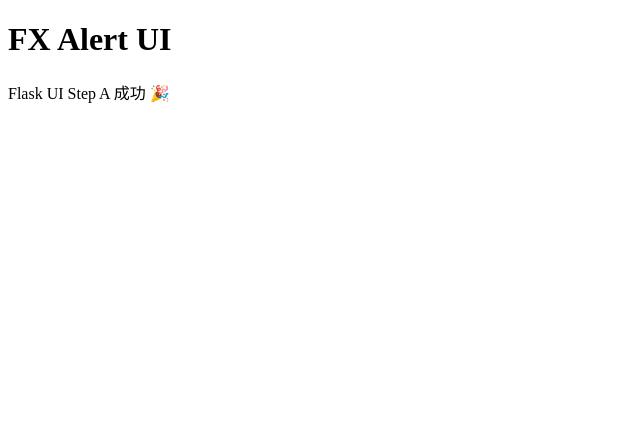
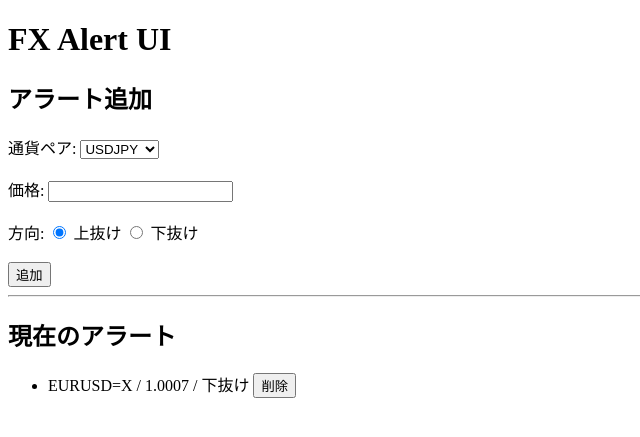
Before and after one commit to Yuu-yan12/fx-discord-alert, a Flask app: page / in a window 1280 px wide. Shown: the top 437 px of the page, without its empty margins (0-640 px from the left). Run offline with Flask 3, Linux system fonts and the light colour scheme.

Commit message:
Add delete alert feature

```diff
--- /dev/null
+++ b/alerts.json
@@ -0,0 +1,8 @@
+[
+  {
+    "id": "3494cd7c-2393-44df-b420-9eb49dc75545",
+    "ticker": "EURUSD=X",
+    "price": 1.0007,
+    "direction": "break_below"
+  }
+]
--- a/app.py
+++ b/app.py
@@ -1,10 +1,44 @@
-from flask import Flask, render_template
+from flask import Flask, render_template, request, redirect, url_for
+import json, uuid
 
 app = Flask(__name__)
+ALERTS_FILE = "alerts.json"
 
-@app.route("/")
+def load_alerts():
+    try:
+        with open(ALERTS_FILE, "r", encoding="utf-8") as f:
+            return json.load(f)
+    except FileNotFoundError:
+        return []
+
+def save_alerts(alerts):
+    with open(ALERTS_FILE, "w", encoding="utf-8") as f:
+        json.dump(alerts, f, ensure_ascii=False, indent=2)
+
+@app.route("/", methods=["GET"])
 def index():
-    return render_template("index.html")
+    alerts = load_alerts()
+    return render_template("index.html", alerts=alerts)
+
+@app.route("/add", methods=["POST"])
+def add_alert():
+    alerts = load_alerts()
+    alerts.append({
+        "id": str(uuid.uuid4()),
+        "ticker": request.form["ticker"],
+        "price": float(request.form["price"]),
+        "direction": request.form["direction"]
+    })
+    save_alerts(alerts)
+    return redirect(url_for("index"))
+
+# ★ 追加：削除
+@app.route("/delete/<alert_id>", methods=["POST"])
+def delete_alert(alert_id):
+    alerts = load_alerts()
+    alerts = [a for a in alerts if a["id"] != alert_id]
+    save_alerts(alerts)
+    return redirect(url_for("index"))
 
 if __name__ == "__main__":
     app.run(debug=True)
--- a/templates/index.html
+++ b/templates/index.html
@@ -7,7 +7,53 @@
   <title>FX Alert UI</title>
 </head>
 <body>
-    <h1>FX Alert UI</h1>
-    <p>Flask UI Step A 成功 🎉</p>
+  <h1>FX Alert UI</h1>
+
+  <h2>アラート追加</h2>
+  <form method="POST" action="/add">
+    <label>
+      通貨ペア:
+      <select name="ticker" required>
+        <option value="USDJPY=X">USDJPY</option>
+        <option value="EURUSD=X">EURUSD</option>
+        <option value="GBPUSD=X">GBPUSD</option>
+      </select>
+    </label>
+    <br><br>
+
+    <label>
+      価格:
+      <input type="number" name="price" step="0.0001" required>
+    </label>
+    <br><br>
+
+    <label>
+      方向:
+      <input type="radio" name="direction" value="break_above" checked> 上抜け
+      <input type="radio" name="direction" value="break_below"> 下抜け
+    </label>
+    <br><br>
+
+    <button type="submit">追加</button>
+  </form>
+
+  <hr>
+
+  <h2>現在のアラート</h2>
+  <ul>
+    {% for alert in alerts %}
+      <li>
+        {{ alert.ticker }} /
+        {{ alert.price }} /
+        {{ "上抜け" if alert.direction == "break_above" else "下抜け" }}
+
+        <form method="POST" action="/delete/{{ alert.id }}" style="display:inline;">
+          <button type="submit">削除</button>
+        </form>
+      </li>
+    {% else %}
+      <li>まだアラートはありません</li>
+    {% endfor %}
+  </ul>
 </body>
 </html>
```
